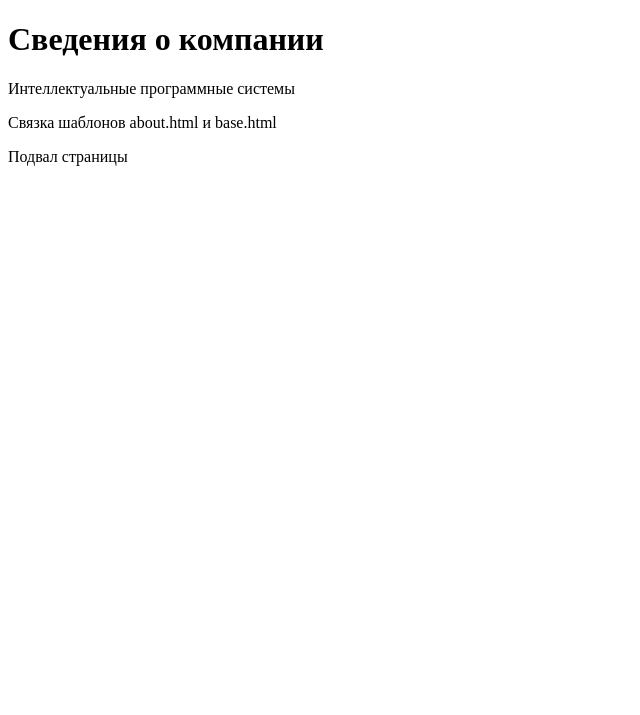
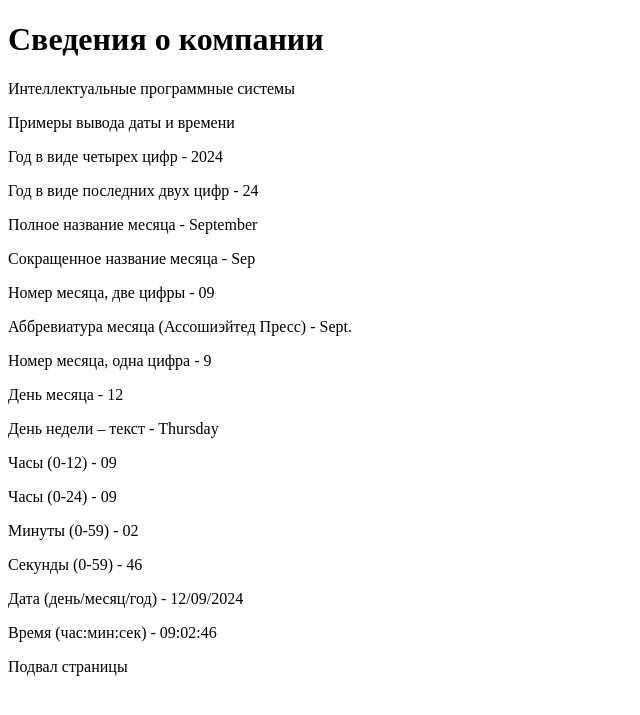
Before and after one commit to Danilikus/Education, a Django app: page /about/ in a window 1280 px wide. Shown: the top 715 px of the page, without its empty margins (0-640 px from the left). Run offline with Django 4.2, Linux system fonts and the light colour scheme.

Commit message:
12.09.2024 В ходе работы научился использовать специальные теги в HTLM страницах и применил их на практике. Майборода

```diff
--- a/hello/templates/firstapp/about.html
+++ b/hello/templates/firstapp/about.html
@@ -3,4 +3,20 @@
 {% block header %}Сведения о компании{% endblock header %}
 {% block content %}
 <p>Интеллектуальные программные системы</p>
-<p>Связка шаблонов about.html и  base.html</p>{% endblock content %}
+<p>Примеры вывода даты и времени</p>
+<p>Год в виде четырех цифр - {% now "Y" %}</p>
+<p>Год в виде последних двух цифр - {% now "y" %}</p>
+<p>Полное название месяца - {% now "F" %}</p>
+<p>Сокращенное название месяца - {% now "M" %}</p>
+<p>Номер месяца, две цифры - {% now "m" %}</p>
+<p>Аббревиатура месяца (Ассошиэйтед Пресс) - {% now "N" %}</p>
+<p>Номер месяца, одна цифра - {% now "n" %}</p>
+<p>День месяца - {% now "j" %}</p>
+<p> День недели – текст - {% now "l" %}</p>
+<p>Часы (0-12) - {% now "h" %}</p>
+<p>Часы (0-24) - {% now "H" %}</p>
+<p>Минуты (0-59) - {% now "i" %}</p>
+<p>Секунды (0-59) - {% now "s" %}</p>
+<p>Дата (день/месяц/год) - {% now "j/m/Y" %}</p>
+<p>Время (час:мин:сек) - {% now "H:i:s" %}</p>
+{% endblock content %}
```
Also changed, not shown: hello/firstapp/views.py (+2 -10 lines), hello/templates/firstapp/index.html (+15 -1 lines).
